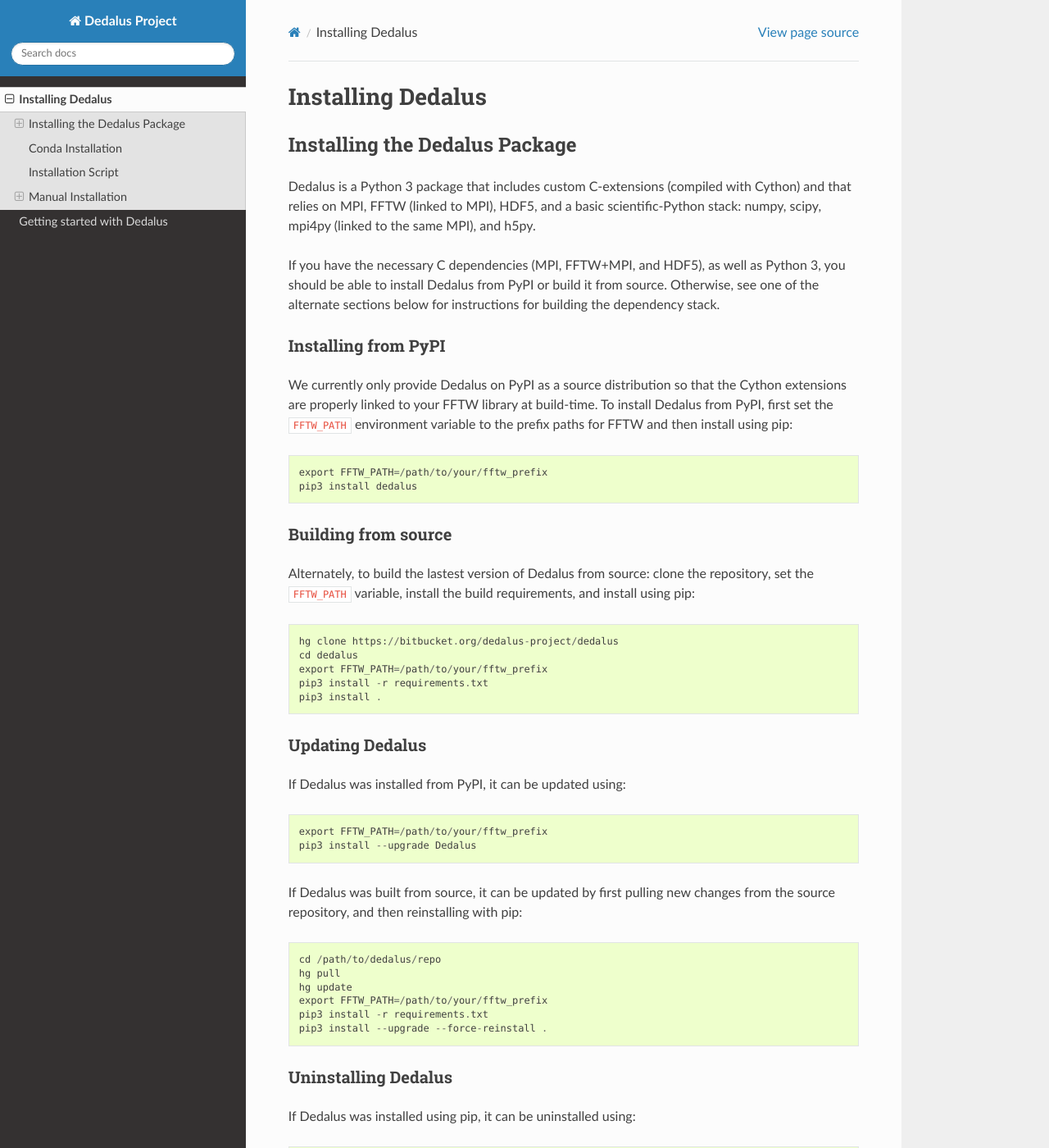
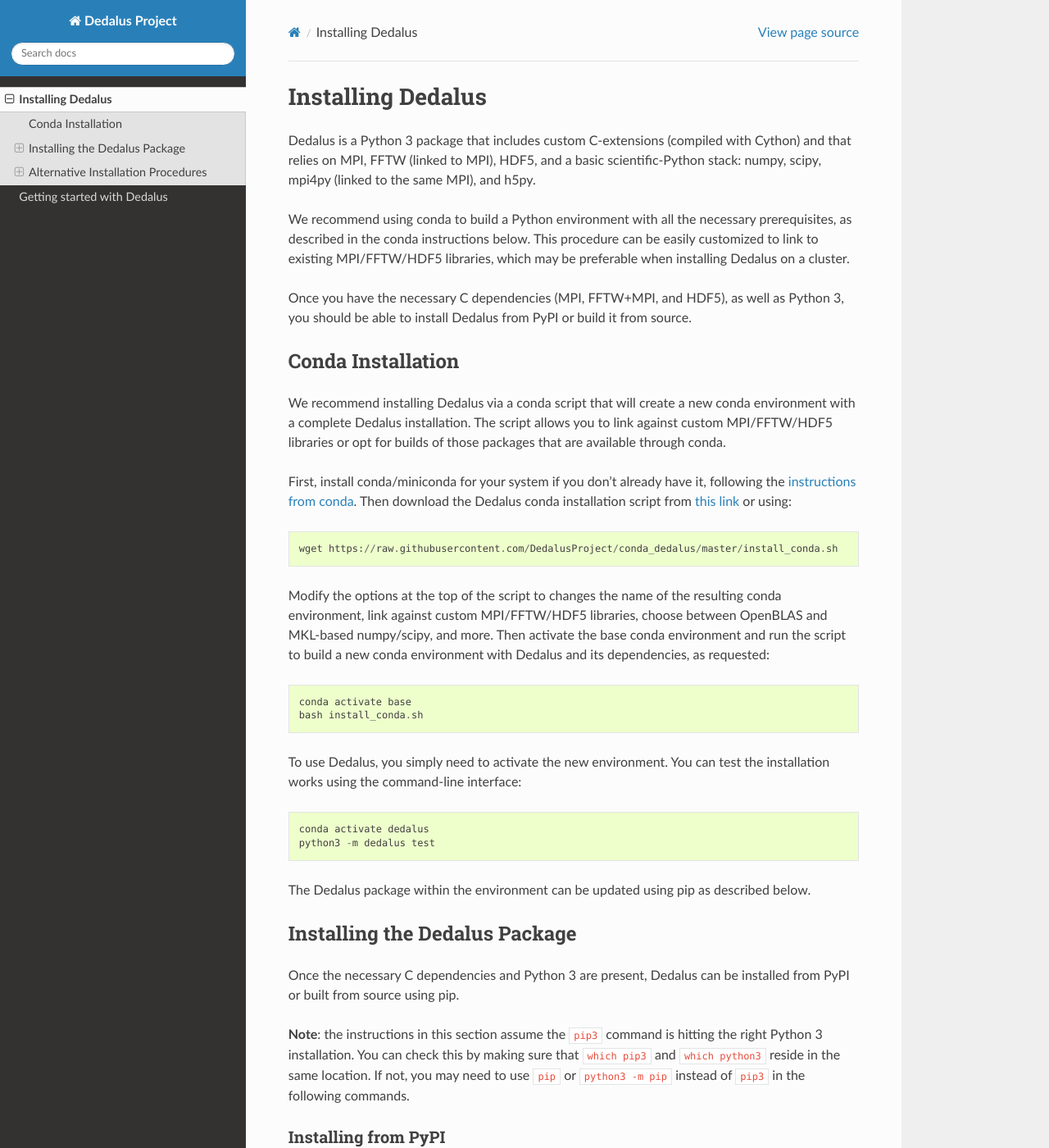
Before and after one commit to DedalusProject/dedalus, a Sphinx documentation site: the page built from docs/installation.rst, in a window 1280 px wide and 1400 px high. Shown: the whole window at 82% size. Built offline with Sphinx 7.4.7 and the Read the Docs theme 2.0.0, drawn with Linux system fonts in a browser that asks for light colours; pages that are not in the unit, such as notebooks, are missing from menus; some of the changed text lies outside the part shown.

Commit message:
Update installation docs
hg hash: 7a103df09032cf3f8372647475263389c45480cb

```diff
--- a/docs/installation.rst
+++ b/docs/installation.rst
@@ -1,41 +1,78 @@
 Installing Dedalus
 ******************
+
+Dedalus is a Python 3 package that includes custom C-extensions (compiled with Cython) and that relies on MPI, FFTW (linked to MPI), HDF5, and a basic scientific-Python stack: numpy, scipy, mpi4py (linked to the same MPI), and h5py.
+
+We recommend using conda to build a Python environment with all the necessary prerequisites, as described in the conda instructions below.
+This procedure can be easily customized to link to existing MPI/FFTW/HDF5 libraries, which may be preferable when installing Dedalus on a cluster.
+
+Once you have the necessary C dependencies (MPI, FFTW+MPI, and HDF5), as well as Python 3, you should be able to install Dedalus from PyPI or build it from source.
+
+
+Conda Installation
+==================
+
+We recommend installing Dedalus via a conda script that will create a new conda environment with a complete Dedalus installation.
+The script allows you to link against custom MPI/FFTW/HDF5 libraries or opt for builds of those packages that are available through conda.
+
+First, install conda/miniconda for your system if you don't already have it, following the `instructions from conda <https://conda.io/en/latest/miniconda.html>`_.
+Then download the Dedalus conda installation script from `this link <https://raw.githubusercontent.com/DedalusProject/conda_dedalus/master/install_conda.sh>`_ or using::
+
+    wget https://raw.githubusercontent.com/DedalusProject/conda_dedalus/master/install_conda.sh
+
+Modify the options at the top of the script to changes the name of the resulting conda environment, link against custom MPI/FFTW/HDF5 libraries, choose between OpenBLAS and MKL-based numpy/scipy, and more.
+Then activate the base conda environment and run the script to build a new conda environment with Dedalus and its dependencies, as requested::
+
+    conda activate base
+    bash install_conda.sh
+
+To use Dedalus, you simply need to activate the new environment. You can test the installation works using the command-line interface::
+
+    conda activate dedalus
+    python3 -m dedalus test
+
+The Dedalus package within the environment can be updated using pip as described below.
+
 
 Installing the Dedalus Package
 ==============================
 
-Dedalus is a Python 3 package that includes custom C-extensions (compiled with Cython) and that relies on MPI, FFTW (linked to MPI), HDF5, and a basic scientific-Python stack: numpy, scipy, mpi4py (linked to the same MPI), and h5py.
+Once the necessary C dependencies and Python 3 are present, Dedalus can be installed from PyPI or built from source using pip.
 
-If you have the necessary C dependencies (MPI, FFTW+MPI, and HDF5), as well as Python 3, you should be able to install Dedalus from PyPI or build it from source.
-Otherwise, see one of the alternate sections below for instructions for building the dependency stack.
+**Note**: the instructions in this section assume the ``pip3`` command is hitting the right Python 3 installation.
+You can check this by making sure that ``which pip3`` and ``which python3`` reside in the same location.
+If not, you may need to use ``pip`` or ``python3 -m pip`` instead of ``pip3`` in the following commands.
 
 Installing from PyPI
 --------------------
 
-We currently only provide Dedalus on PyPI as a source distribution so that the Cython extensions are properly linked to your FFTW library at build-time.
-To install Dedalus from PyPI, first set the ``FFTW_PATH`` environment variable to the prefix paths for FFTW and then install using pip::
+We currently only provide Dedalus on PyPI as a source distribution so that the Cython extensions are properly linked to your FFTW/MPI libraries at build-time.
+To install Dedalus from PyPI, first set the ``FFTW_PATH`` and ``MPI_PATH`` environment variables to the prefix paths for FFTW/MPI and then install using pip::
 
     export FFTW_PATH=/path/to/your/fftw_prefix
+    export MPI_PATH=/path/to/your/mpi_prefix
     pip3 install dedalus
 
 Building from source
 --------------------
 
-Alternately, to build the lastest version of Dedalus from source: clone the repository, set the ``FFTW_PATH`` variable, install the build requirements, and install using pip::
+Alternately, to build the lastest version of Dedalus from source: clone the repository, set FFTW/MPI paths, and install using pip::
 
     hg clone https://bitbucket.org/dedalus-project/dedalus
     cd dedalus
     export FFTW_PATH=/path/to/your/fftw_prefix
-    pip3 install -r requirements.txt
+    export MPI_PATH=/path/to/your/mpi_prefix
+
     pip3 install .
 
 Updating Dedalus
 ----------------
 
-If Dedalus was installed from PyPI, it can be updated using::
+If Dedalus was installed using the conda script or manually from PyPI, it can be updated pip::
 
-    export FFTW_PATH=/path/to/your/fftw_prefix
-    pip3 install --upgrade Dedalus
+    pip3 install --upgrade dedalus
+
+**Note**: any custom FFTW/MPI paths set in the conda script or during the original installation will also need to be exported for the update command to work.
 
 If Dedalus was built from source, it can be updated by first pulling new changes from the source repository, and then reinstalling with pip::
 
@@ -43,7 +80,7 @@
     hg pull
     hg update
     export FFTW_PATH=/path/to/your/fftw_prefix
-    pip3 install -r requirements.txt
+    export MPI_PATH=/path/to/your/mpi_prefix
     pip3 install --upgrade --force-reinstall .
 
 Uninstalling Dedalus
@@ -53,26 +90,17 @@
 
     pip3 uninstall dedalus
 
-Conda Installation
-==================
 
-We preliminarily support installation through conda via a custom script that allows you to link against custom MPI/FFTW/HDF5 libraries, or opt for the builds of those packages that are available through conda.
+Alternative Installation Procedures
+===================================
 
-First, install conda/miniconda for your system if you don't already have it, following the `instructions from conda <https://conda.io/en/latest/miniconda.html>`_.
-Then download the Dedalus conda installation script from `this link <https://raw.githubusercontent.com/DedalusProject/conda_dedalus/master/install_conda.sh>`_ or using::
-
-    wget https://raw.githubusercontent.com/DedalusProject/conda_dedalus/master/install_conda.sh
-
-Modify the options at the top of the script to link against custom MPI/FFTW/HDF5 libraries, choose between OpenBLAS and MKL-based numpy and scipy, and set the name of the resulting conda environment.
-Then activate the base conda environment and run the script to build a new conda environment with Dedalus and its dependencies, as requested::
-
-    conda activate base
-    bash install_conda.sh
+**Note**: We recommend installing Dedalus using conda, as described above.
+These alternative procedures may be out-of-date and are generally not recommended for non-experts.
 
 Installation Script
-===================
+-------------------
 
-Dedalus provides an all-in-one installation script that will build an isolated stack containing a Python installation and the other dependencies needed to run Dedalus.
+This all-in-one installation script will build an isolated stack containing a Python installation and the other dependencies needed to run Dedalus.
 In most cases, the script can be modified to link with system installations of FFTW, MPI, and linear algebra libraries.
 
 You can get the installation script from `this link <https://bitbucket.org/dedalus-project/dedalus/raw/tip/docs/install.sh>`_, or download it using::
@@ -87,7 +115,7 @@
 If you run into trouble using the script, please get in touch on the `user list <https://groups.google.com/forum/#!forum/dedalus-users>`_.
 
 Manual Installation
-===================
+-------------------
 
 Below are instructions for building the dependency stack on a variety of machines and operating systems:
 
```
